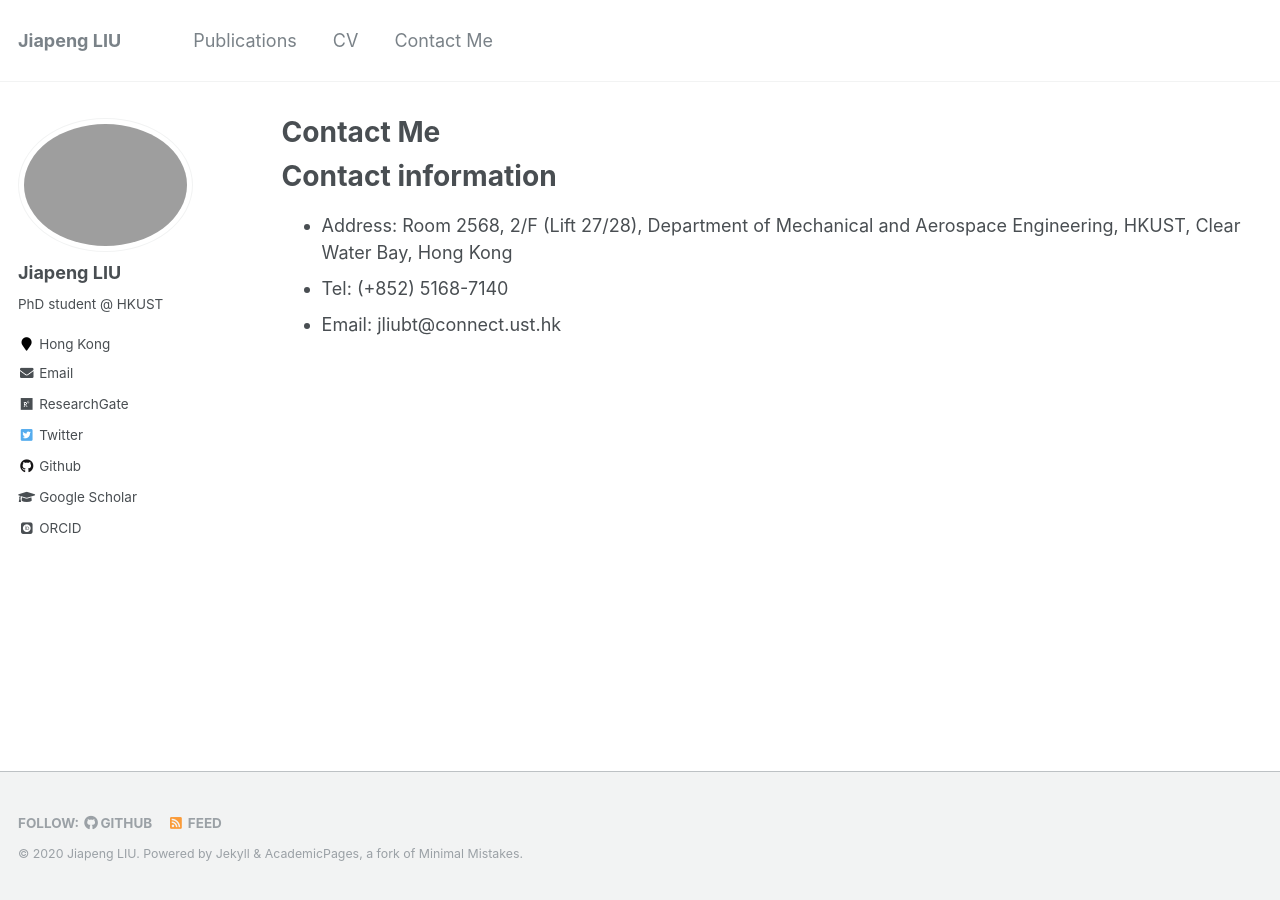
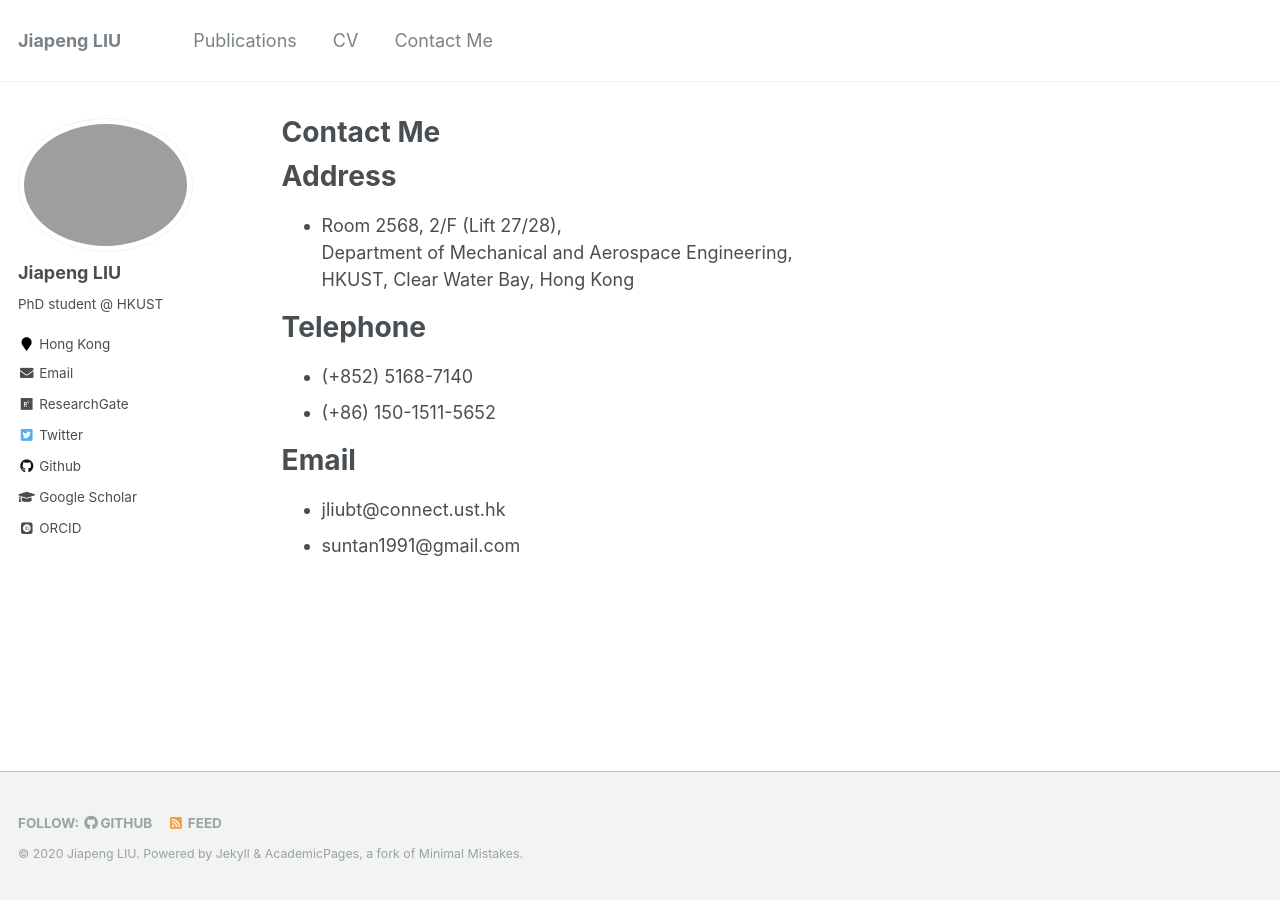
Before and after one commit to jiapeng-liu/jiapeng-liu.github.io, a Jekyll site: the page built from _pages/contact.md, in a window 1280 px wide. Built offline with Jekyll 4.4.1, drawn with Linux system fonts in a browser that asks for light colours; some web fonts are replaced.

Commit message:
init commit

```diff
--- a/_pages/contact.md
+++ b/_pages/contact.md
@@ -9,8 +9,18 @@ redirect_from:
 
 {% include base_path %}
 
-Contact information
+Address
 ======
-* Address: Room 2568, 2/F (Lift 27/28),  Department of Mechanical and Aerospace Engineering,  HKUST, Clear Water Bay, Hong Kong
-* Tel: (+852) 5168-7140
-* Email: jliubt@connect.ust.hk
+* Room 2568, 2/F (Lift 27/28),
+Department of Mechanical and Aerospace Engineering,
+HKUST, Clear Water Bay, Hong Kong
+
+Telephone
+======
+* (+852) 5168-7140
+* (+86) 150-1511-5652
+
+Email
+======
+* jliubt@connect.ust.hk
+* suntan1991@gmail.com
```
Also changed, not shown: _pages/cv.md (+0 -8 lines).
